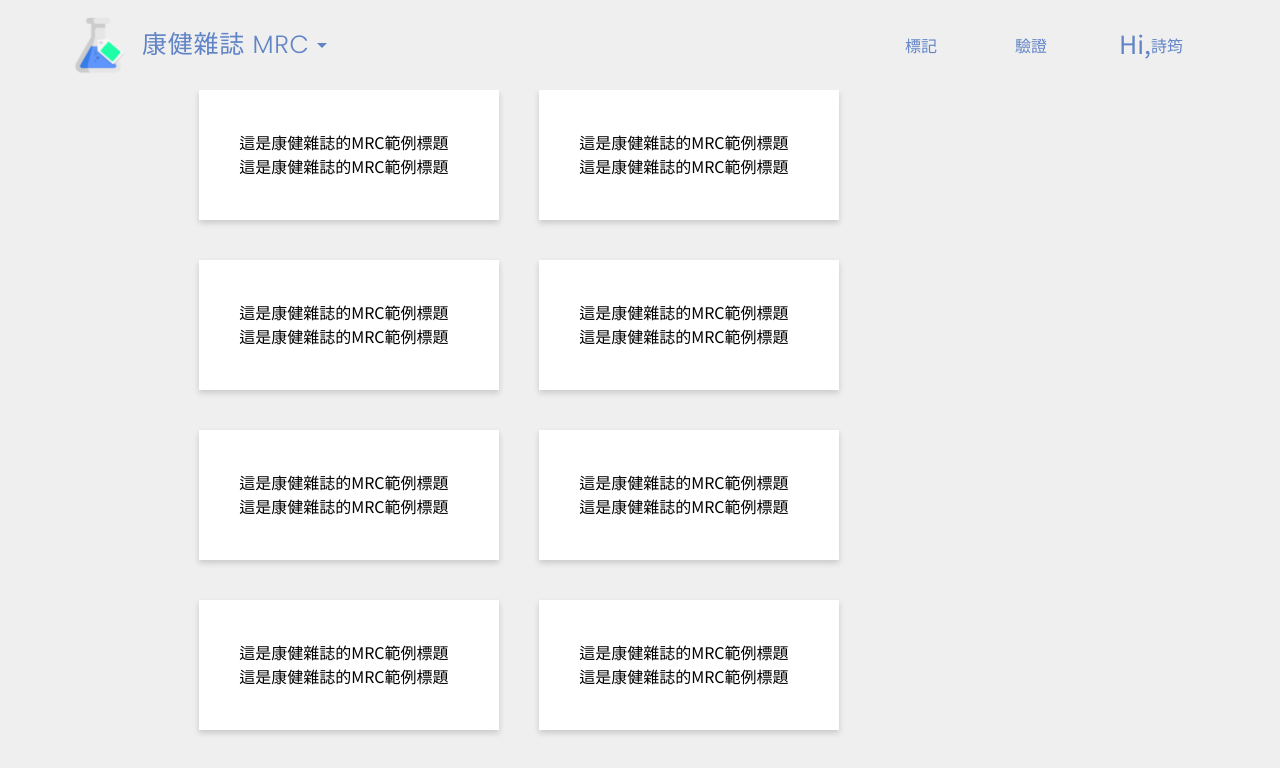
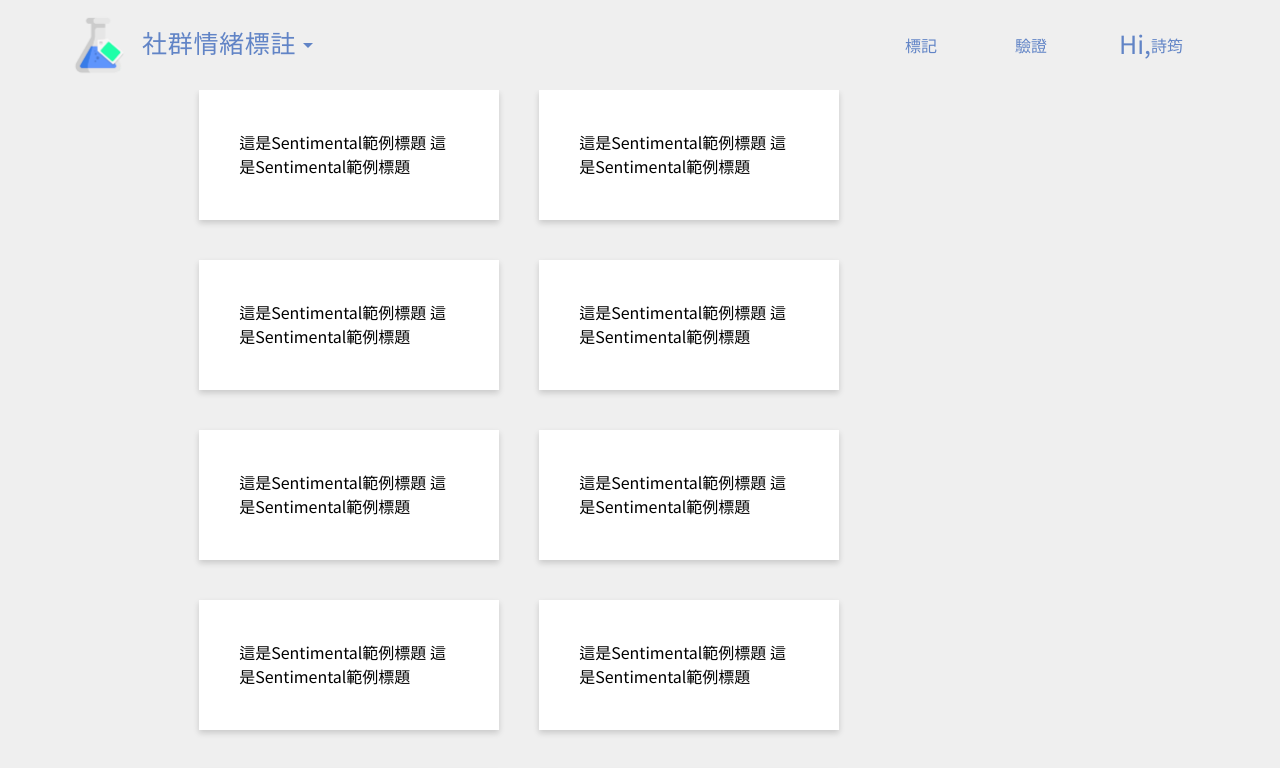
Before and after one commit to frank93011/BILABLabelSystemFrontEnd, a React (Create React App) app: page /Sentimental/Label in a window 1280 px wide. Before the commit this address led to /MRC. Shown: the top 768 px of the page. Built offline with nearby package versions, Linux system fonts and the light colour scheme.

Commit message:
add tab routing

```diff
--- a/src/App.js
+++ b/src/App.js
@@ -1,5 +1,5 @@
 import './App.css';
-import Labeling from './views/Labeling'
+import LabelingPage from './views/LabelingPage'
 import {
   BrowserRouter as Router,
   Switch,
@@ -12,8 +12,8 @@ function App() {
     <Router>
       <div className="App">
         <Switch>
-          <Route exact path="/MRC" component={Labeling} />
-          <Route exact path="/Sentimental" render={() => <Labeling type="Sentimental" />} />
+          <Route path="/MRC" component={LabelingPage} />
+          <Route path="/Sentimental" render={() => <LabelingPage type="Sentimental" />} />
           <Redirect from="/" to="/MRC" />
         </Switch>
       </div>
--- a/src/components/EntryMenu.js
+++ b/src/components/EntryMenu.js
@@ -8,7 +8,7 @@ import MenuItem from '@material-ui/core/MenuItem';
 import MenuList from '@material-ui/core/MenuList';
 import { makeStyles } from '@material-ui/core/styles';
 import ArrowDropDownIcon from '@material-ui/icons/ArrowDropDown';
-import { Link } from "react-router-dom";
+import { Link, useRouteMatch } from "react-router-dom";
 
 import { routes } from '../config';
 
@@ -28,7 +28,7 @@ const useStyles = makeStyles(() => ({
   },
   link: {
     textDecoration: 'none',
-    color: '#6184C6'
+    color: '#6184C6',
   }
 }));
 
@@ -37,6 +37,11 @@ export default function EntryMenu() {
   const [open, setOpen] = React.useState(false);
   const [selectedIndex, setSelectedIndex] = React.useState(0);
   const anchorRef = React.useRef(null);
+  const [taskTypeTitle, setTaskTypeTitle] = React.useState(routes.options[0].title)
+  React.useEffect(() => {
+    const task = routes.options.filter(option => option.type === url.replace('/', ''))
+    setTaskTypeTitle(task[0].title)
+  })
 
   const handleToggle = () => {
     setOpen((prevOpen) => !prevOpen);
@@ -73,6 +78,8 @@ export default function EntryMenu() {
     prevOpen.current = open;
   }, [open]);
 
+  let { url } = useRouteMatch();
+
   return (
     <div className={classes.root}>
       <div>
@@ -83,7 +90,7 @@ export default function EntryMenu() {
           onClick={handleToggle}
           className={classes.button}
         >
-          {routes.options[selectedIndex].title}
+          {taskTypeTitle}
           <ArrowDropDownIcon />
         </Button>
         <Popper open={open} placement='bottom-start' anchorEl={anchorRef.current} role={undefined} transition disablePortal>
@@ -95,13 +102,13 @@ export default function EntryMenu() {
                 <ClickAwayListener onClickAway={handleClose}>
                   <MenuList autoFocusItem={open} id="menu-list-grow" onKeyDown={handleListKeyDown}>
                   {routes.options.map((option, index) => (
+                    <Link className={classes.link} to={`/${option.type}`}>
                       <MenuItem
                         key={index}
                         onClick={(event) => handleMenuItemClick(event, index)}>
-                          <Link className={classes.link} to={`/${option.type}`}>
-                            {option.title}
-                          </Link>
+                        {option.title}
                       </MenuItem>
+                    </Link>
                   ))}
                   </MenuList>
                 </ClickAwayListener>
--- a/src/components/Header.css
+++ b/src/components/Header.css
@@ -17,6 +17,9 @@
   height: 100%;
   width: 50%;
   padding-right: 5%;
+}
+a {
+  text-decoration: none;
 }
 .header-router-button, .header-router-button:hover {
   height: 55px;
--- a/src/components/Header.js
+++ b/src/components/Header.js
@@ -2,8 +2,13 @@ import './_global.css';
 import './Header.css';
 import lab_labeler_logo from '../assets/label_lab_logo.png';
 import EntryMenu from '../components/EntryMenu';
+import {
+  Link,
+  useRouteMatch
+} from "react-router-dom";
 
 function Header() {
+  let { url } = useRouteMatch();
   return (
     <div id="Header" className="justify-around">
       <div className="justify-start header-logo-container">
@@ -11,8 +16,8 @@ function Header() {
         <EntryMenu />
       </div>
       <div className="justify-end header-router-container">
-        <div className="header-router-button">標記</div>
-        <div className="header-router-button">驗證</div>
+        <Link to={`${url}/Label`}><div className="header-router-button">標記</div></Link>
+        <Link to={`${url}/Validation`}><div className="header-router-button">驗證</div></Link>
         <div className="header-router-button w-120"><span className="f-25 mb-5">Hi,</span> 詩筠</div>
       </div>
     </div>
--- /dev/null
+++ b/src/views/LabelTitles.css
@@ -0,0 +1,4 @@
+.label {
+  padding: 0 14%;
+  padding-top: 90px;
+}
--- /dev/null
+++ b/src/views/LabelTitles.js
@@ -0,0 +1,23 @@
+import './LabelTitles.css'
+import Card from '../components/Card'
+import {
+  Switch,
+  Route,
+  useRouteMatch,
+  Redirect,
+  Link
+} from "react-router-dom";
+
+function LabelTitles(props) {
+  return (
+    <div className="labeling-content-container">
+      <div className="start-start flex-wrap">
+        {props.titles.map((title, idx) => (
+          <Card key={idx} title={title} />
+        ))}
+      </div>
+    </div>
+  )
+}
+
+export default LabelTitles;
--- a/src/views/Labeling.js
+++ /dev/null
@@ -1,35 +0,0 @@
-import './Labeling.css'
-import '../components/_global.css'
-import Header from '../components/Header'
-import Card from '../components/Card'
-import React, { useState, useEffect } from 'react';
-import { fakeMRCTitles, fakeSentimentalTitles } from './fakeData'
-
-function Labeling(props) {
-  const [titles, setTitles] = useState(fakeMRCTitles);
-  useEffect(() => {
-    // 使用瀏覽器 API 更新文件標題
-    // document.title = `You clicked ${count} times`;
-    if (!props.type || props.type === "MRC") {
-      setTitles(fakeMRCTitles)
-    } else {
-      setTitles(fakeSentimentalTitles)
-    }
-  });
-
-
-  return (
-    <div id="Labeling">
-      <Header />
-      <div className="labeling-content-container">
-        <div className="start-start flex-wrap">
-          {titles.map((title, idx) => (
-            <Card key={idx} title={title} />
-          ))}
-        </div>
-      </div>
-    </div>
-  )
-}
-
-export default Labeling;
--- a/src/views/Labeling.css
+++ b/src/views/LabelingPage.css
@@ -1,4 +1,4 @@
-#Labeling {
+#LabelingPage {
   /* position: relative; */
 }
 
--- /dev/null
+++ b/src/views/LabelingPage.js
@@ -0,0 +1,42 @@
+import './LabelingPage.css'
+import '../components/_global.css'
+import Header from '../components/Header'
+import LabelTitles from './LabelTitles'
+import Validation from './ValidationTitles'
+import React, { useState, useEffect } from 'react';
+import { fakeMRCTitles, fakeSentimentalTitles } from './fakeData'
+import {
+  Switch,
+  Route,
+  useRouteMatch,
+  Redirect
+} from "react-router-dom";
+
+function LabelingPage(props) {
+  const [titles, setTitles] = useState(fakeMRCTitles);
+  useEffect(() => {
+    if (!props.type || props.type === "MRC") {
+      setTitles(fakeMRCTitles)
+    } else {
+      setTitles(fakeSentimentalTitles)
+    }
+  }, [props.type]);
+
+  let { path, url } = useRouteMatch();
+  console.log('path', path)
+  console.log('url', url)
+  return (
+    <div id="LabelingPage">
+      <Header />
+      <Switch>
+        <Route path={`${path}/Label`}>
+          <LabelTitles titles={titles} />
+        </Route>
+        <Route path={`${path}/Validation`} component={Validation} />
+        <Redirect from={path} to={`${path}/Label`} />
+      </Switch>
+    </div>
+  )
+}
+
+export default LabelingPage;
--- /dev/null
+++ b/src/views/ValidationTitles.css
@@ -0,0 +1,4 @@
+.validation {
+  padding: 0 14%;
+  padding-top: 90px;
+}
--- /dev/null
+++ b/src/views/ValidationTitles.js
@@ -0,0 +1,9 @@
+import './ValidationTitles.css'
+
+function ValidationTitles() {
+  return (
+    <div className="validation">Hello validation</div>
+  )
+}
+
+export default ValidationTitles;
```
Also changed, not shown: 1 other file (tests, documents, lock files or other folders).
